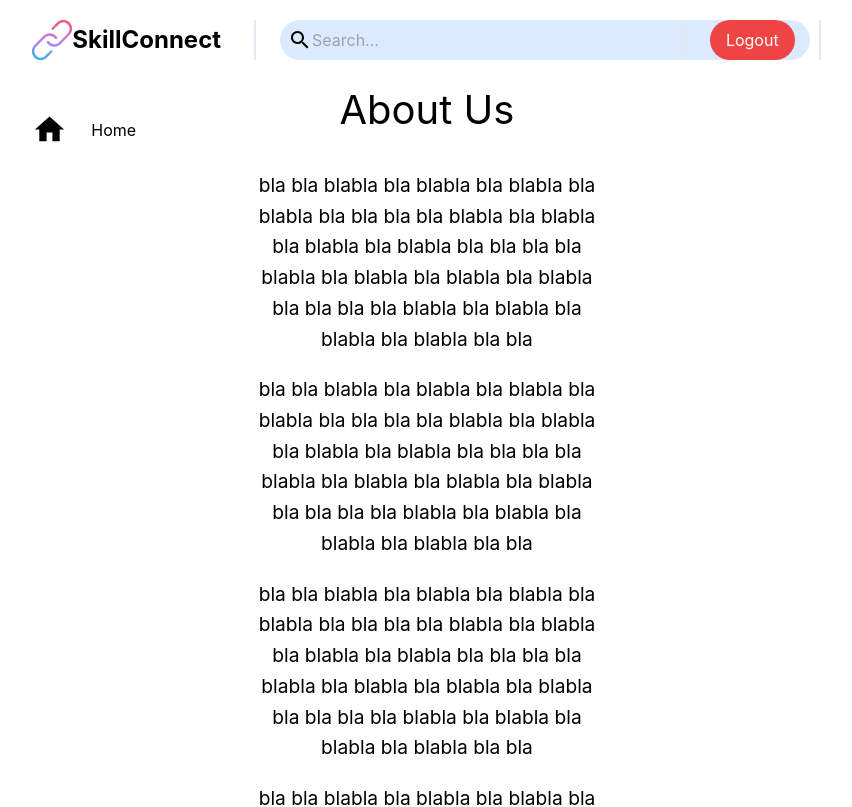
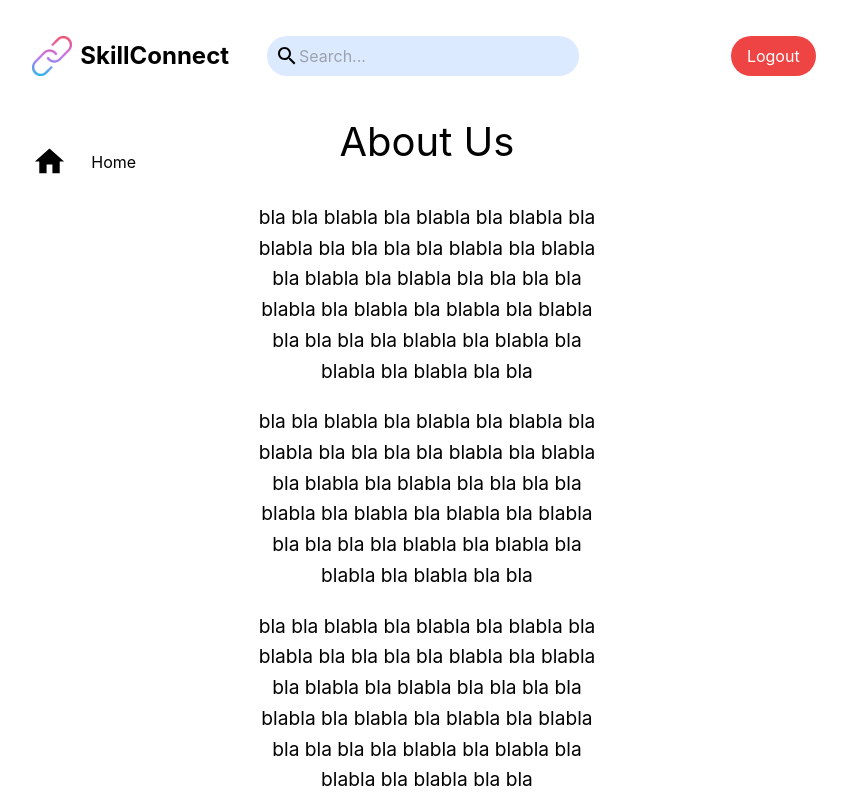
Before and after one commit to jesuisjayus/webproject, a React (Create React App) app in the folder client/: page /AboutUs in a window 1280 px wide. Shown: the top 807 px of the page, without its empty margins (213-1065 px from the left). Built offline with nearby package versions, Linux system fonts and the light colour scheme.

Commit message:
update navbar

```diff
--- a/client/src/components/Navbar/Navbar.jsx
+++ b/client/src/components/Navbar/Navbar.jsx
@@ -9,32 +9,37 @@ const Navbar = () =>{
   const handleLogout = () =>{
       dispatch(logout());
     }
+
   return (
-      <div className="flex justify-between items-center my-5">
-      <div className="mx-auto md:mx-0">
+    <div className="flex flex-wrap justify-between items-center my-5">
+      <div className="flex items-center">
         <img src="/logo.png" alt="Logo" width="40px" className="ml-8" />
+        <h2 className="font-bold text-2xl ml-2">SkillConnect</h2>
       </div>
-      <div className="col-span-2">
-        <div className="flex justify-between items-center">
-          <h2 className="font-bold text-2xl">SkillConnect</h2>
+      <div className="w-full md:w-auto px-4 md:px-6 sm:my-4 mx-auto" style={{ position: 'relative'}}>
+        <SearchIcon className="absolute m-2" />
+        <input type="text" className="bg-blue-100 rounded-full py-2 px-8 w-full md:w-auto md:w-[170%] md:min-w-[10rem] md:left-2" placeholder="Search..."/>
+      </div>
+      <div className="w-full md:w-auto col-span-5 md:my-0 px-6 mx-auto md:flex md:justify-end" style={{ position: 'relative' }}>
+        <div className="md:hidden">
+          <Link to="/">
+            <button className="bg-red-500 px-4 py-2 text-white rounded-full" onClick={handleLogout}>
+              Logout
+            </button>
+          </Link>
         </div>
       </div>
-      <div className="col-span-3 md:border-x-2 md:border-slate-200 px-0 md:px-6 mx-auto" style={{ position: 'relative' }}>
-        <SearchIcon className="absolute m-2" />
-        <input type="text" className="bg-blue-100 rounded-full py-2 px-8" style={{ width: '170%', left: '2rem' }} placeholder="Search..." />
-      </div>
-      <div className="col-span-5 md:border-x-2 md:border-slate-200 md:my-0 px-6 mx-auto flex-end" style={{ position: 'relative' }}>
+      <div className="hidden md:w-auto col-span-5 md:my-0 px-6 mx-auto md:flex md:justify-end" style={{ position: 'relative' }}>
         <div>
           <Link to="/">
             <button className="bg-red-500 px-4 py-2 text-white rounded-full" onClick={handleLogout}>
-                Logout
+              Logout
             </button>
           </Link>
         </div>
       </div>
     </div>
 
-
     );
 
 };
```
